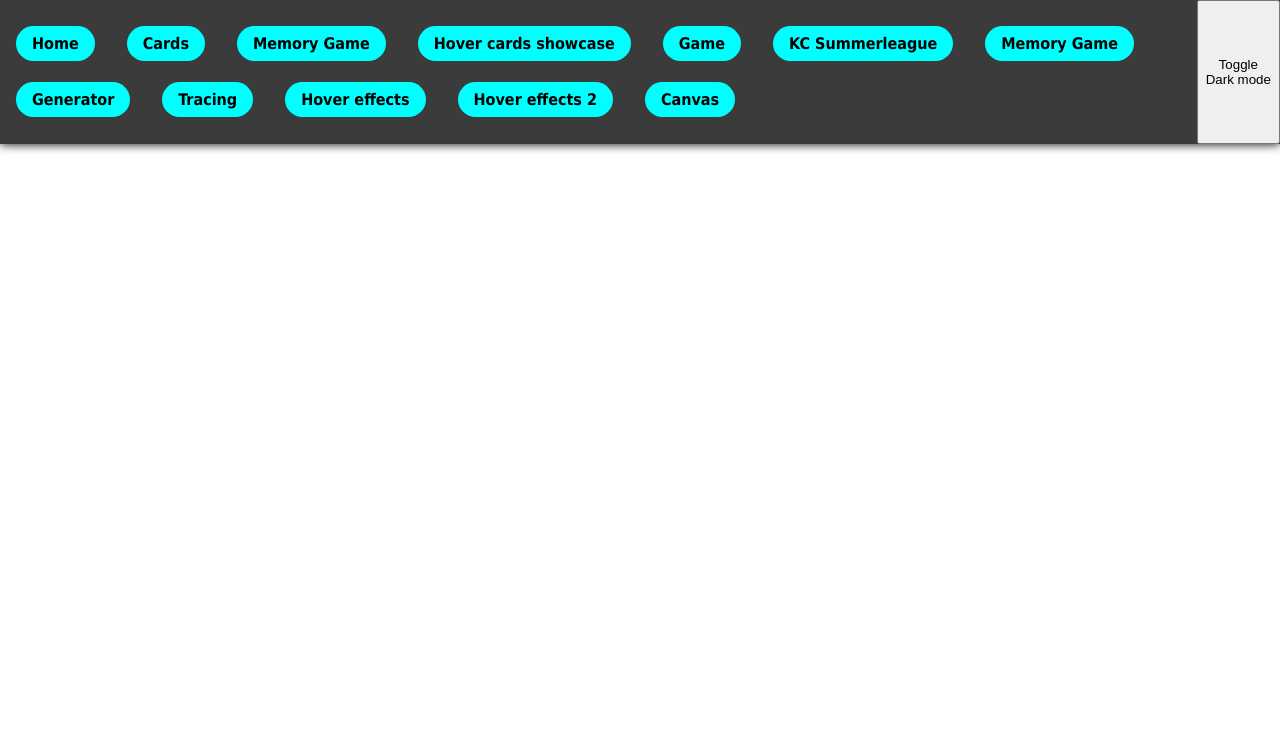
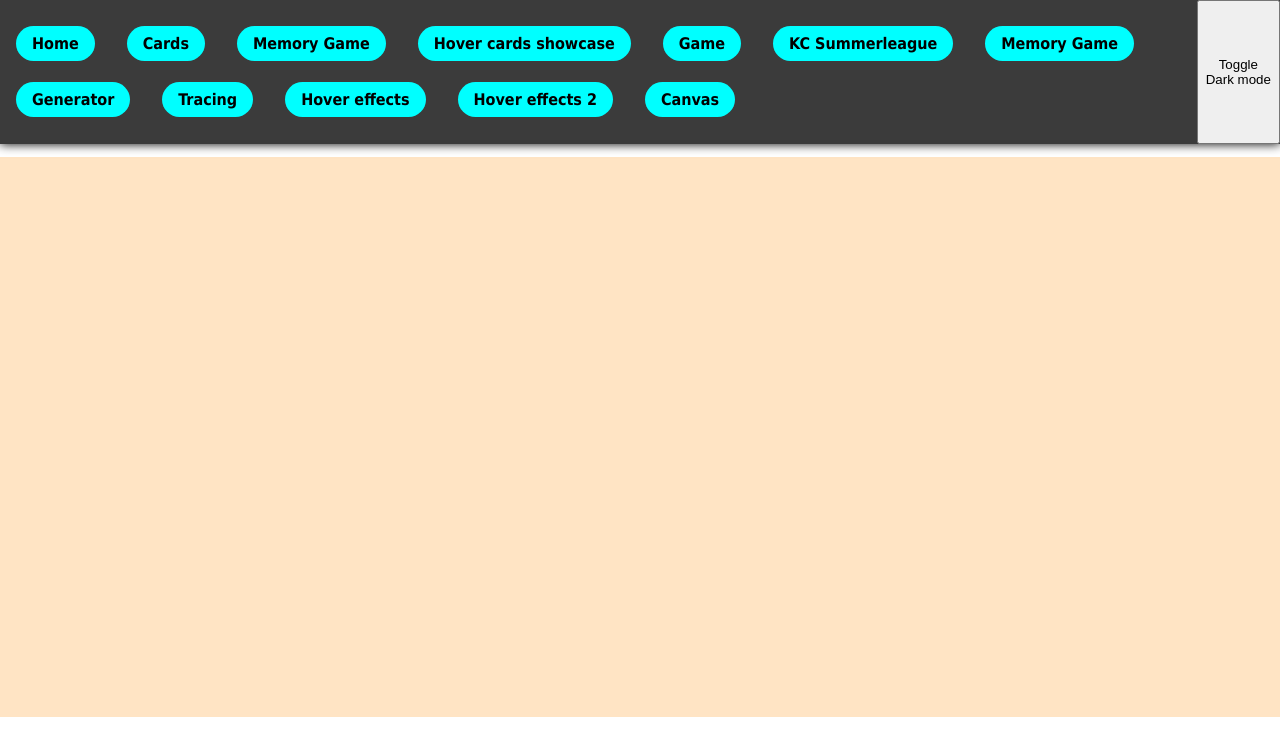
Before and after one commit to EmilNilssonDataDuctus/vite-app, a React (Vite) app: page /canvas in a window 1280 px wide. Shown: the top 756 px of the page. Built offline with nearby package versions, Linux system fonts and the light colour scheme.

Commit message:
Add css for canvas

```diff
--- /dev/null
+++ b/src/Pages/MyCanvas/MyCanvas.css
@@ -0,0 +1,5 @@
+#myPaper {
+  width: 100%;
+  height: 70vh;
+  background-color: bisque;
+}
--- a/src/Pages/MyCanvas/MyCanvas.jsx
+++ b/src/Pages/MyCanvas/MyCanvas.jsx
@@ -1,4 +1,5 @@
 import { MainWrapper } from "../../Shared/Page.styled";
+import "./MyCanvas.css";
 
 export const MyCanvas = () => {
   return (
```
